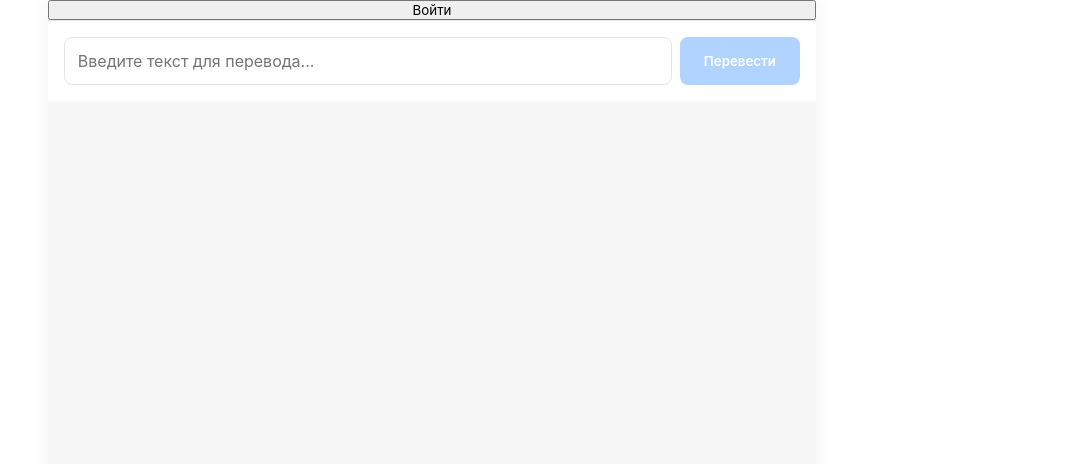
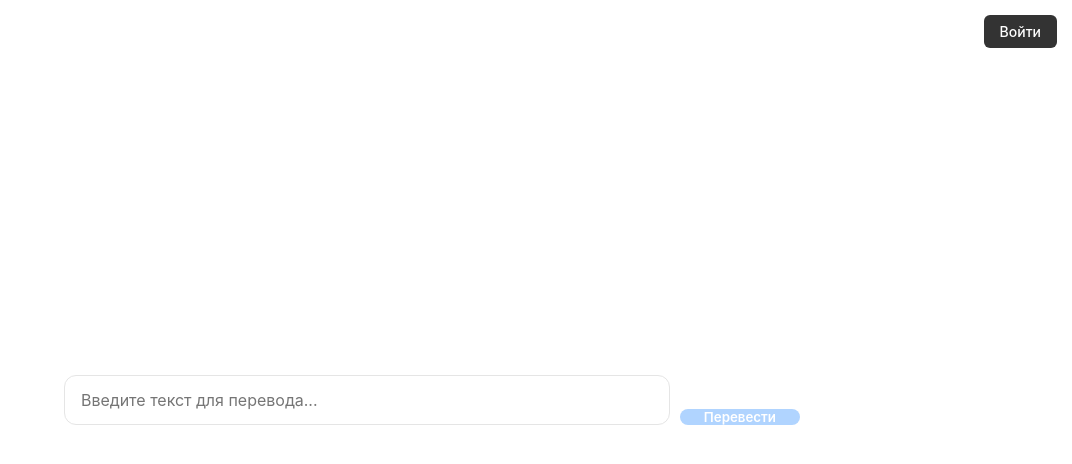
Before and after one commit to mrMoish/LinguaChat, a React (Vite) app in the folder frontend/: page / in a window 1280 px wide. Shown: the top 464 px of the page, without its empty margins (208-1280 px from the left). Built offline with nearby package versions, Linux system fonts and the light colour scheme.

Commit message:
Refactor App.css for improved styles and layout

```diff
--- a/frontend/src/App.css
+++ b/frontend/src/App.css
@@ -1,94 +1,143 @@
 :root {
-  --bg-color: #f7f7f8;
+  --bg-color: #ffffff; /* Основной фон */
   --text-color: #1d1d1f;
-  --user-bubble: #007aff;
-  --user-text: #ffffff;
-  --ai-bubble: #ffffff;
+  --user-bubble: #f1f1f1; /* Светло-серый для пользователя */
   --border-color: #e5e5e5;
+  --accent-color: #007aff;
 }
 
-* { box-sizing: border-box; margin: 0; padding: 0; font-family: -apple-system, BlinkMacSystemFont, "Segoe UI", Roboto, Helvetica, Arial, sans-serif; }
+* {
+  box-sizing: border-box;
+  margin: 0;
+  padding: 0;
+  font-family: -apple-system, BlinkMacSystemFont, "Segoe UI", Roboto, Helvetica, Arial, sans-serif;
+}
 
+/* Контейнер приложения */
 .app-container {
   display: flex;
   flex-direction: column;
-  height: 100vh;
+  height: 100vh; /* Для мобильных браузеров с учетом панели */
+  height: 100dvh;
   max-width: 768px;
   margin: 0 auto;
   background-color: var(--bg-color);
-  box-shadow: 0 0 20px rgba(0,0,0,0.05);
+  position: relative;
 }
 
-.chat-header {
-  padding: 1rem;
-  background-color: #fff;
-  border-bottom: 1px solid var(--border-color);
-  text-align: center;
-  box-shadow: 0 1px 3px rgba(0,0,0,0.05);
+/* Состояние, когда истории нет (центрируем форму) */
+.empty-state-app {
+  justify-content: center;
 }
-.chat-header h1 { font-size: 1.2rem; color: var(--text-color); }
 
+/* Состояние, когда чат активен (форма внизу) */
+.chat-active-app {
+  justify-content: flex-end;
+}
+
+/* Кнопка Войти */
+.login-btn {
+  position: fixed;
+  top: 15px;
+  right: 15px;
+  z-index: 100;
+  background-color: #333333;
+  color: #ffffff;
+  border: none;
+  padding: 8px 16px;
+  border-radius: 6px;
+  font-size: 14px;
+  font-weight: 500;
+  cursor: pointer;
+  transition: background-color 0.2s;
+}
+
+.login-btn:hover {
+  background-color: #555555;
+}
+
+/* Контейнер для сообщений */
 .chat-container {
   flex: 1;
   overflow-y: auto;
-  padding: 1rem;
+  padding: 70px 1rem 1rem 1rem; /* 70px сверху, чтобы не перекрывалось кнопкой "Войти" */
   display: flex;
   flex-direction: column;
 }
 
-.empty-state { text-align: center; color: #888; margin-top: 2rem; }
-
+/* Обертка сообщения */
 .message-wrapper {
   display: flex;
-  margin-bottom: 1rem;
+  margin-bottom: 1.5rem;
   width: 100%;
 }
 .message-wrapper.user { justify-content: flex-end; }
 .message-wrapper.assistant { justify-content: flex-start; }
 
-.message {
-  max-width: 80%;
+/* Сообщение пользователя (светло-серый пузырь) */
+.message.user {
+  max-width: 85%;
   padding: 0.8rem 1rem;
+  background-color: var(--user-bubble);
+  color: var(--text-color);
   border-radius: 18px;
-  line-height: 1.4;
+  border-bottom-right-radius: 4px;
   word-wrap: break-word;
-  box-shadow: 0 1px 2px rgba(0,0,0,0.1);
+  white-space: pre-wrap; /* СОХРАНЕНИЕ ПЕРЕНОСОВ СТРОК */
+  box-shadow: 0 1px 2px rgba(0,0,0,0.05);
 }
-.message.user { background-color: var(--user-bubble); color: var(--user-text); border-bottom-right-radius: 4px; }
-.message.assistant { background-color: var(--ai-bubble); color: var(--text-color); border: 1px solid var(--border-color); border-bottom-left-radius: 4px; }
 
-/* Анимация набора текста */
-.typing { display: flex; gap: 4px; align-items: center; padding: 12px 16px; }
-.typing span { width: 8px; height: 8px; background: #aaa; border-radius: 50%; animation: bounce 1s infinite ease-in-out; }
-.typing span:nth-child(2) { animation-delay: 0.2s; }
-.typing span:nth-child(3) { animation-delay: 0.4s; }
+/* Сообщение ИИ (без контейнера, на основном фоне) */
+.message.assistant {
+  max-width: 100%;
+  color: var(--text-color);
+  word-wrap: break-word;
+  white-space: pre-wrap; /* СОХРАНЕНИЕ ПЕРЕНОСОВ СТРОК */
+  line-height: 1.6;
+}
+
+/* Анимация загрузки (тоже без контейнера) */
+.message.typing { display: flex; gap: 4px; align-items: center; padding: 10px 0; }
+.message.typing span { width: 8px; height: 8px; background: #ccc; border-radius: 50%; animation: bounce 1s infinite ease-in-out; }
+.message.typing span:nth-child(2) { animation-delay: 0.2s; }
+.message.typing span:nth-child(3) { animation-delay: 0.4s; }
 @keyframes bounce { 0%, 80%, 100% { transform: translateY(0); } 40% { transform: translateY(-8px); } }
 
+/* Область ввода */
 .input-area {
   display: flex;
+  gap: 10px;
   padding: 1rem;
-  background-color: #fff;
-  border-top: 1px solid var(--border-color);
+  background-color: var(--bg-color);
+  width: 100%;
 }
+
 .input-area textarea {
   flex: 1;
-  padding: 0.8rem;
+  padding: 0.8rem 1rem;
   border: 1px solid var(--border-color);
-  border-radius: 8px;
+  border-radius: 12px;
   resize: none;
   outline: none;
   max-height: 120px;
   font-size: 1rem;
+  font-family: inherit;
+  line-height: 1.4;
 }
-.input-area button {
-  margin-left: 0.5rem;
+
+.input-area .send-btn {
   padding: 0 1.5rem;
-  background-color: var(--user-bubble);
+  background-color: var(--accent-color);
   color: #fff;
   border: none;
-  border-radius: 8px;
+  border-radius: 12px;
   cursor: pointer;
   font-weight: 600;
   transition: background 0.2s;
+  align-self: flex-end; /* Прижимаем кнопку к низу, если textarea увеличивается в высоту */
 }
-.input-area button:disabled { background-color: #b0d4ff; cursor: not-allowed; }
+
+.input-area .send-btn:disabled {
+  background-color: #b0d4ff;
+  cursor: not-allowed;
+}
```
